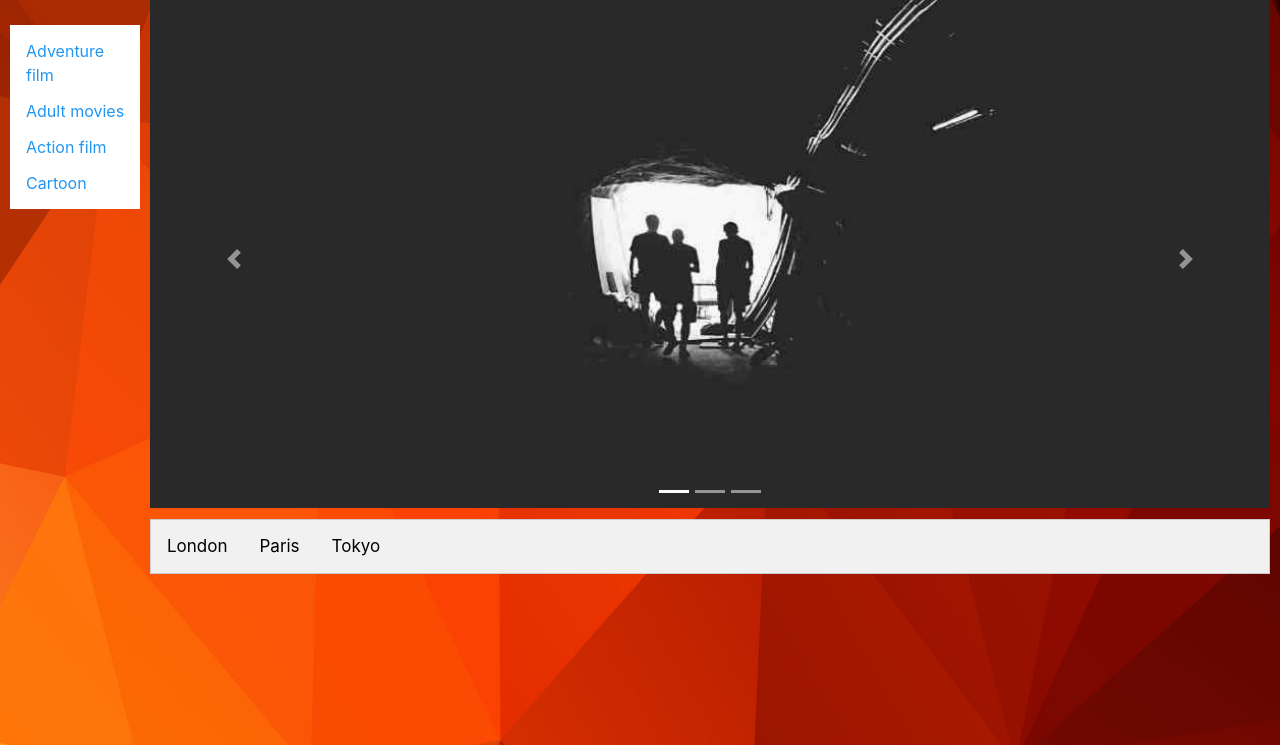
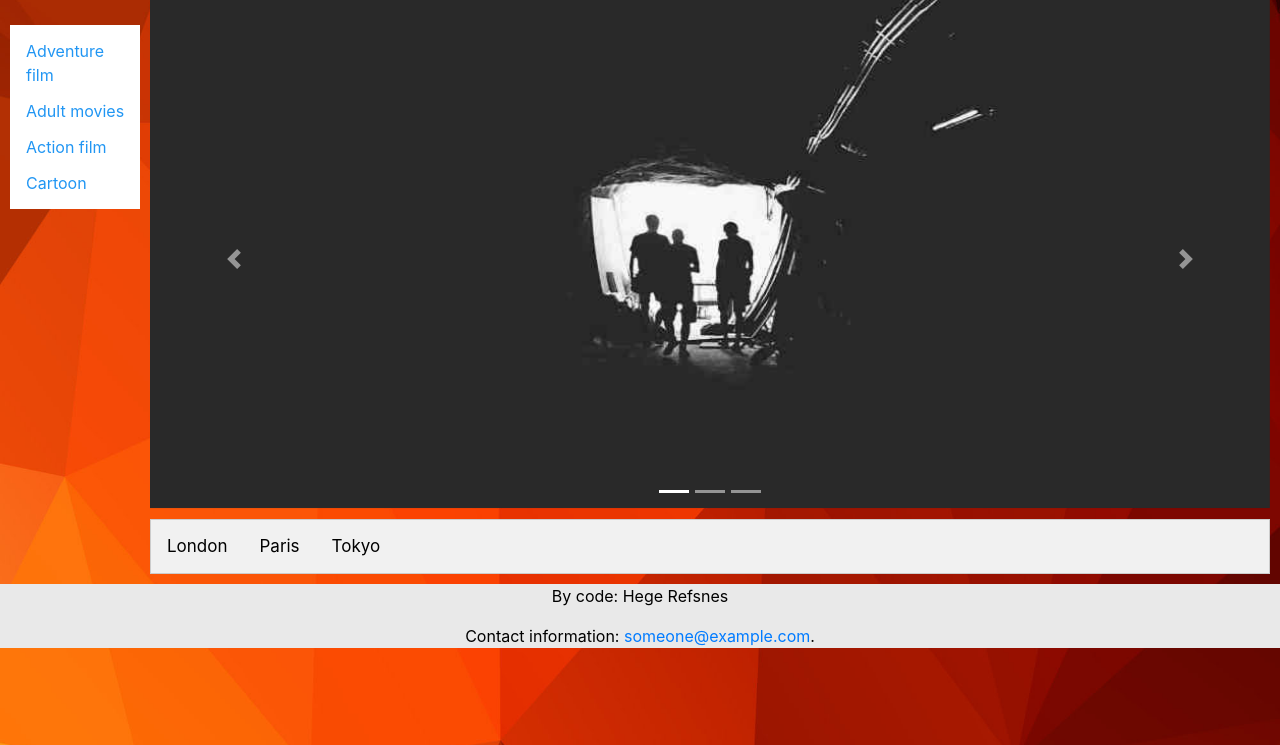
Before and after one commit to nguyenthiennam1992/webnonedjango, a Django app: page / in a window 1280 px wide. Shown: the part 55-800 px from the top of the page. Run offline with Django 3.2, Linux system fonts and the light colour scheme; some libraries are stand-ins or nearby versions.

Commit message:
commannew

```diff
--- a/homepage/templates/homepage/index.html
+++ b/homepage/templates/homepage/index.html
@@ -133,5 +133,9 @@
                     </div>
                 </div>
             </div>
+            <footer class="footer">
+                <p>By code: Hege Refsnes</p>
+                <p>Contact information: <a href="mailto:someone@example.com">someone@example.com</a>.</p>
+            </footer>
 	</body>
 </html>
--- a/static/homepage/css/style.css
+++ b/static/homepage/css/style.css
@@ -183,3 +183,13 @@ background: #ccc;
     height: 100%;
     vertical-align:baseline;
 }
+/*style footer*/
+.footer {
+    left: 0;
+    bottom: 0;
+    width: 100%;
+    background-color: #e9e9e9;
+    color: black;
+    text-align: center;
+    margin-top: 10px;
+ }
```
